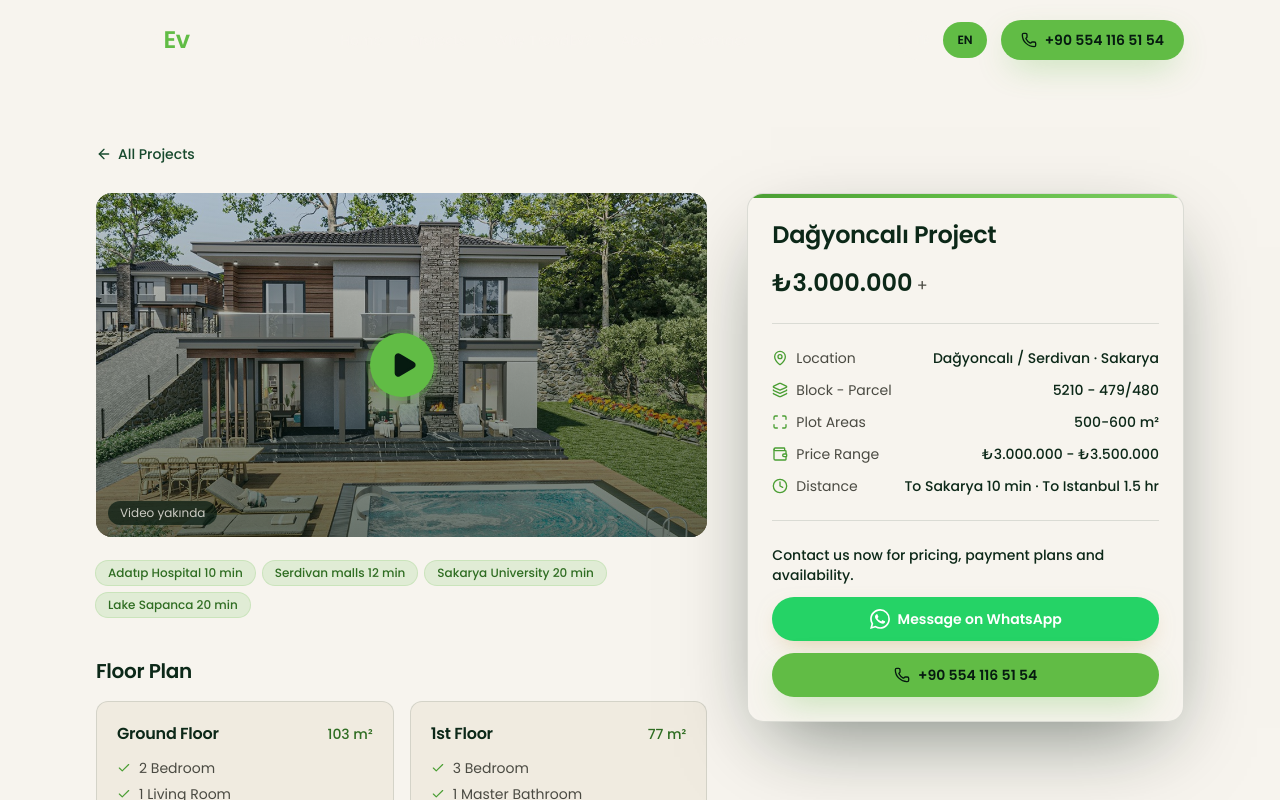
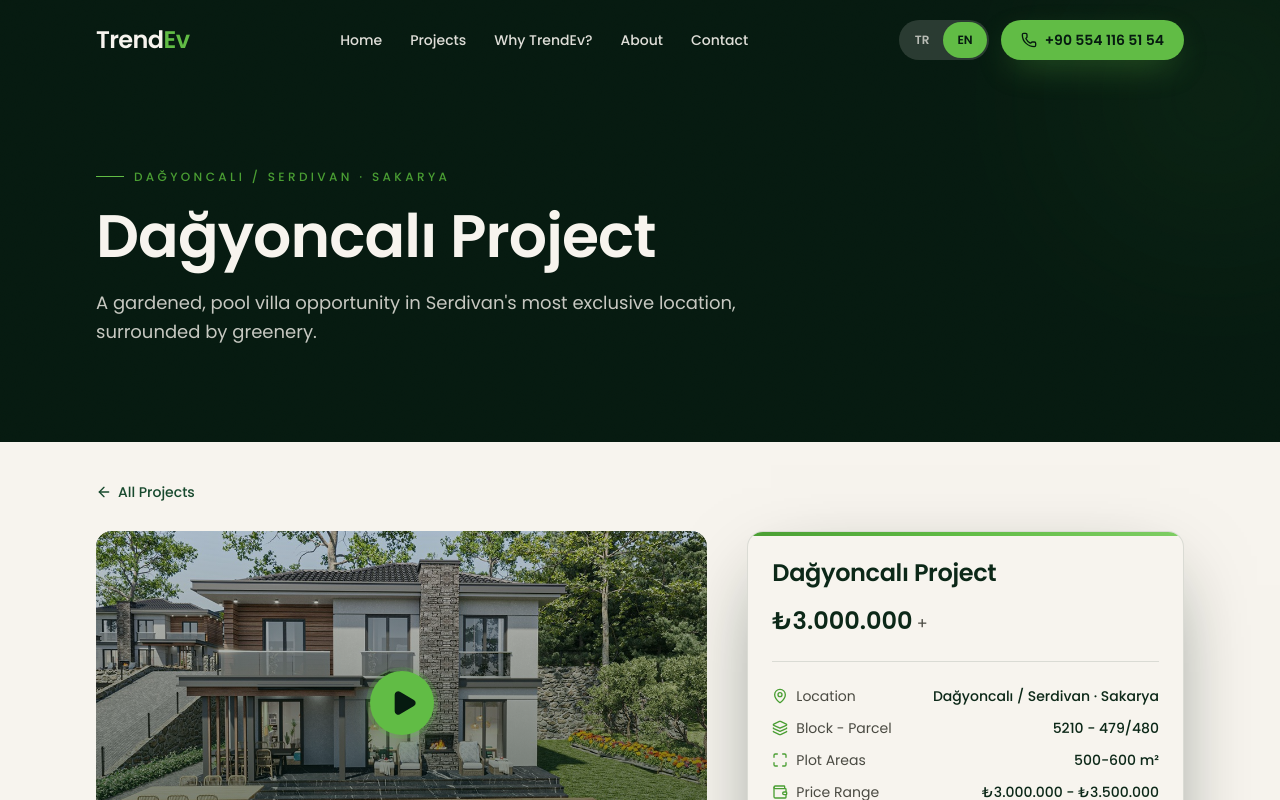
Before and after one commit to seniih/trendev-web, a Next.js app: page /en/projeler/dagyoncali in a window 1280 px wide. Shown: the top 800 px of the page. Built offline with nearby package versions, Linux system fonts and the light colour scheme.

Commit message:
proje detay sayfasındaki appbar sorunu çözüldü

```diff
--- a/app/[locale]/projeler/[slug]/page.tsx
+++ b/app/[locale]/projeler/[slug]/page.tsx
@@ -20,6 +20,7 @@ import { site, whatsappLink, telLink } from "@/data/site";
 import { formatPriceTRY, cn } from "@/lib/utils";
 import { imageExists } from "@/lib/images";
 import { Container, Section, Badge, buttonClass, SectionHeading, GrainOverlay } from "@/components/ui";
+import { PageHeader } from "@/components/PageHeader";
 import { VideoPlayer } from "@/components/VideoPlayer";
 import { VillaCard } from "@/components/VillaCard";
 import { ImagePlaceholder } from "@/components/ImagePlaceholder";
@@ -87,8 +88,13 @@ export default async function VillaDetail({
 
   return (
     <>
-      <div className="pt-24 sm:pt-28">
-        <Section className="bg-cream !pt-8 !pb-10">
+      <PageHeader
+        eyebrow={`${project.neighborhood} / ${project.district} · ${project.city}`}
+        title={project.title[locale]}
+        subtitle={project.excerpt[locale]}
+      />
+
+      <Section className="bg-cream !pt-10 !pb-10">
         <Container>
           <Link
             href="/projeler"
@@ -201,9 +207,9 @@ export default async function VillaDetail({
             <aside className="lg:sticky lg:top-28 lg:self-start">
               <div className="relative overflow-hidden rounded-2xl border border-forest-900/10 bg-cream p-6 shadow-cine">
                 <div className="absolute inset-x-0 top-0 h-1 bg-gradient-to-r from-leaf-600 via-leaf-500 to-leaf-400" />
-                  <h1 className="font-display text-2xl font-semibold leading-snug text-forest-900">
+                <h2 className="font-display text-2xl font-semibold leading-snug text-forest-900">
                   {project.title[locale]}
-                  </h1>
+                </h2>
                 <p className="mt-4 font-display text-2xl font-semibold text-forest-900">
                   {formatPriceTRY(project.priceRangeTRY.min)}
                   <span className="text-base font-normal text-ink-soft"> +</span>
@@ -242,7 +248,6 @@ export default async function VillaDetail({
           </div>
         </Container>
       </Section>
-      </div>
 
       {/* Şehrin gürültüsünden doğanın sessizliğine */}
       <Section className="relative overflow-hidden bg-forest-950 text-cream">
```
Lines whose indentation alone changed are shown as unchanged.
